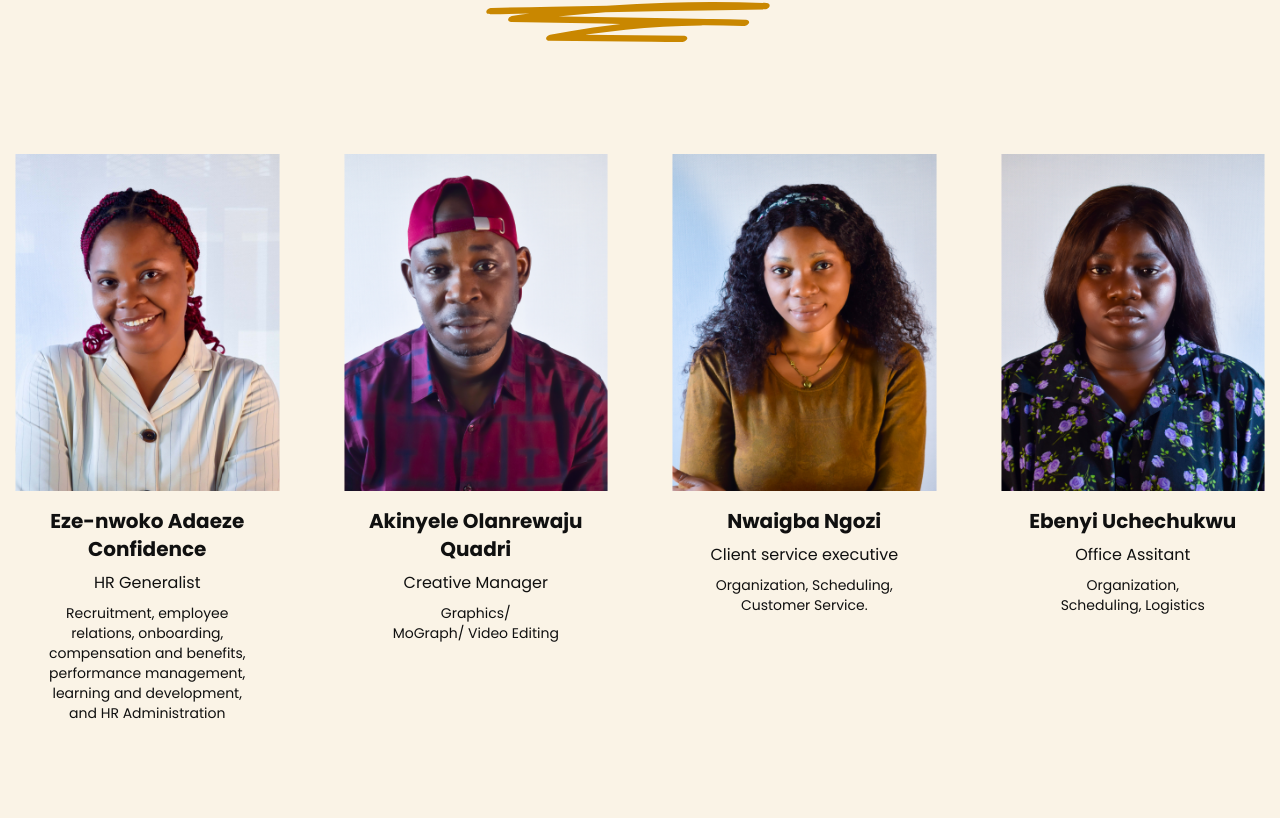
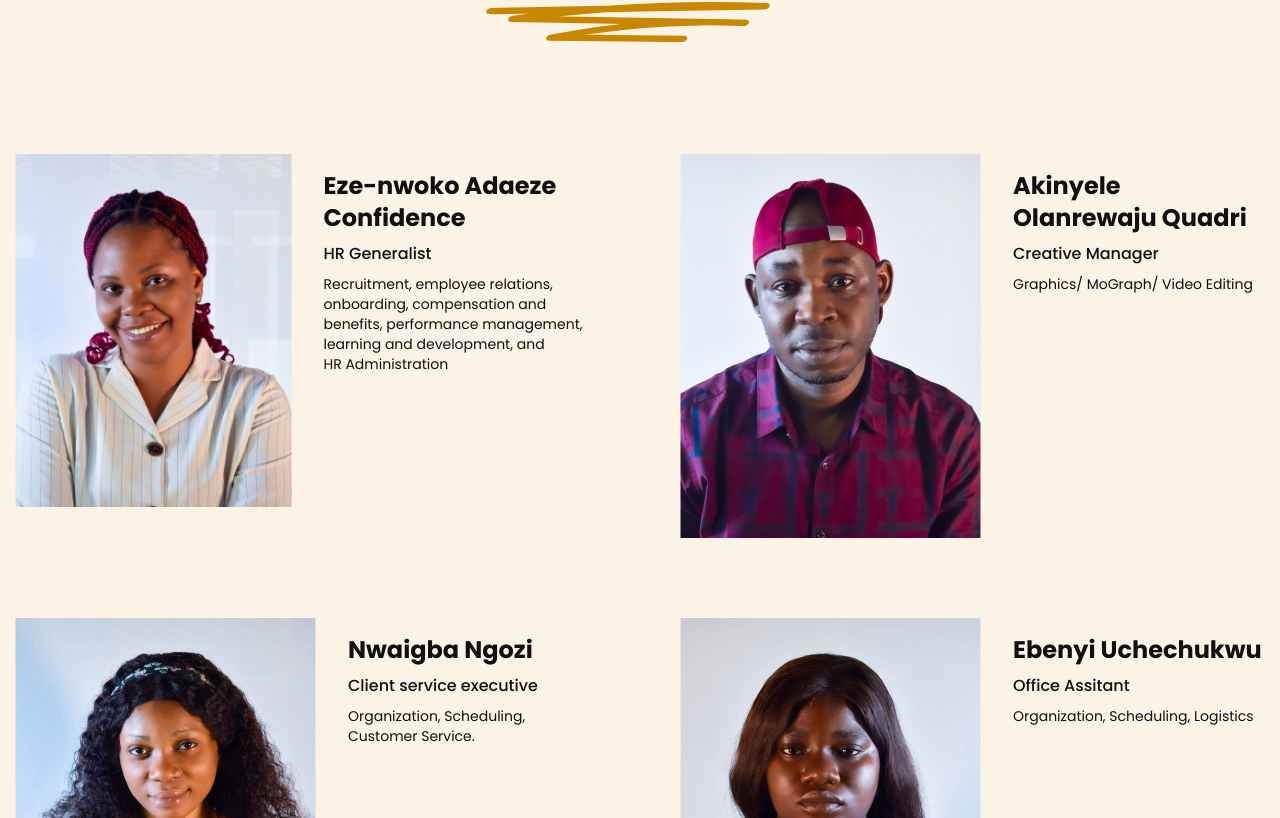
Before and after one commit to godwinopara/hyphn, a Next.js app: page /team in a window 1280 px wide. Shown: the part 702-1520 px from the top of the page. Built offline with nearby package versions, Linux system fonts and the light colour scheme.

Commit message:
fix teamlist display

```diff
--- a/src/components/TeamList.tsx
+++ b/src/components/TeamList.tsx
@@ -6,40 +6,42 @@ import uche from "public/assets/uche.png";
 
 export default function TeamList() {
 	return (
-		<div className="grid md:grid-cols-2 xl:grid-cols-4 gap-16 text-center">
-			<div>
-				<Image src={ada} alt="guy on black shirt sitting down" className="mx-auto" />
-				<div className="mt-4">
-					<h3 className="font-bold text-xl mb-2">Eze-nwoko Adaeze Confidence</h3>
-					<span className="mb-2 block">HR Generalist</span>
-					<p className="text-sm mb-4 w-4/5 mx-auto">
+		<div className="grid md:grid-cols-2 xl:grid-cols-2 gap-20">
+			<div className="flex gap-8">
+				<div className="w-1/2">
+					<Image src={ada} alt="guy on black shirt sitting down" />
+				</div>
+				<div className="mt-4 w-1/2">
+					<h3 className="font-bold text-2xl mb-2">Eze-nwoko Adaeze Confidence</h3>
+					<span className="mb-2 block font-medium">HR Generalist</span>
+					<p className="text-sm mb-4">
 						Recruitment, employee relations, onboarding, compensation and benefits, performance
 						management, learning and development, and HR Administration
 					</p>
 				</div>
 			</div>
-			<div>
-				<Image src={lanre} alt="guy on black shirt sitting down" className="mx-auto" />
+			<div className="flex gap-8">
+				<Image src={lanre} alt="guy on black shirt sitting down" />
 				<div className="mt-4">
-					<h3 className="font-bold text-xl mb-2">Akinyele Olanrewaju Quadri</h3>
-					<span className="mb-2 block">Creative Manager</span>
-					<p className="text-sm mb-4 w-4/5 mx-auto">Graphics/ MoGraph/ Video Editing</p>
+					<h3 className="font-bold text-2xl mb-2">Akinyele Olanrewaju Quadri</h3>
+					<span className="mb-2 block font-medium">Creative Manager</span>
+					<p className="text-sm mb-4">Graphics/ MoGraph/ Video Editing</p>
 				</div>
 			</div>
-			<div>
-				<Image src={blessing} alt="guy on black shirt sitting down" className="mx-auto" />
+			<div className="flex gap-8">
+				<Image src={blessing} alt="guy on black shirt sitting down" />
 				<div className="mt-4">
-					<h3 className="font-bold text-xl mb-2">Nwaigba Ngozi</h3>
-					<span className="mb-2 block">Client service executive</span>
-					<p className="text-sm mb-4 w-4/5 mx-auto">Organization, Scheduling, Customer Service.</p>
+					<h3 className="font-bold text-2xl mb-2">Nwaigba Ngozi</h3>
+					<span className="mb-2 block font-medium">Client service executive</span>
+					<p className="text-sm mb-4 ">Organization, Scheduling, Customer Service.</p>
 				</div>
 			</div>
-			<div>
-				<Image src={uche} alt="guy on black shirt sitting down" className="mx-auto" />
+			<div className="flex gap-8">
+				<Image src={uche} alt="guy on black shirt sitting down" />
 				<div className="mt-4">
-					<h3 className="font-bold text-xl mb-2">Ebenyi Uchechukwu</h3>
-					<span className="mb-2 block">Office Assitant</span>
-					<p className="text-sm mb-4 w-4/5 mx-auto">Organization, Scheduling, Logistics</p>
+					<h3 className="font-bold text-2xl mb-2">Ebenyi Uchechukwu</h3>
+					<span className="mb-2 block font-medium">Office Assitant</span>
+					<p className="text-sm mb-4">Organization, Scheduling, Logistics</p>
 				</div>
 			</div>
 		</div>
--- a/src/components/content/ContentHero.tsx
+++ b/src/components/content/ContentHero.tsx
@@ -1,6 +1,6 @@
 export default function ContentHero() {
 	return (
-		<section className="mt-16 min-h-[60vh] bg-no-repeat bg-cover bg-center flex items-center justify-center bg-contentVaultBg relative">
+		<section className="mt-16 min-h-[60vh] bg-no-repeat bg-cover bg-bottom flex items-center justify-center bg-contentVaultBg relative">
 			<div className="absolute h-full w-full bg-darkGradient"></div>
 			<div className="px-6 max-w-desktop mx-auto text-center text-white z-10 xl:px-0">
 				<h1 className="text-4xl md:text-50 leading-130 font-bold">Our Content Vault</h1>
--- a/tailwind.config.ts
+++ b/tailwind.config.ts
@@ -62,7 +62,7 @@ const config: Config = {
 				aboutHero: "url('/assets/aboutBg.png')",
 				darkGradient:
 					"linear-gradient(0deg, rgba(16, 16, 16, 0.43) -0.08%, rgba(16, 16, 16, 0.80) 110.57%)",
-				contentVaultBg: "url('/assets/content-vault-bg.png')",
+				contentVaultBg: "url('/assets/content-vault-bg.jpg')",
 				dataHeroBg: "url('/assets/data.png')",
 				directorBg: "url('/assets/director.png')",
 				igniteBg: "url('/assets/ignite.png')",
```
Also changed, not shown: src/components/home/OurTeam.tsx (+0 -7 lines), public/assets/content-vault-bg.jpg (added).
